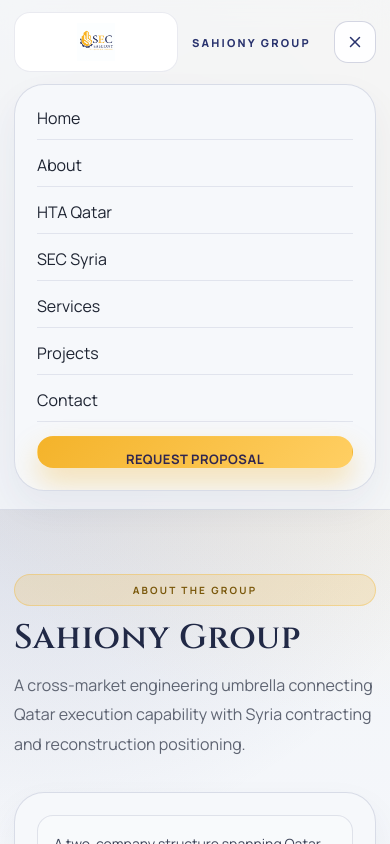
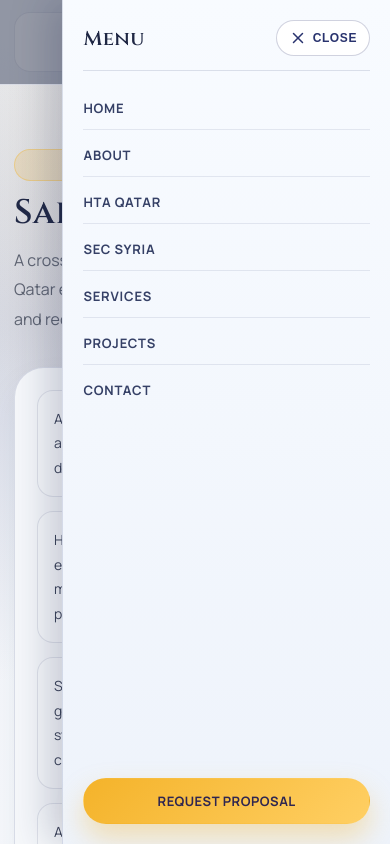
Before and after one commit to ahdajj/Sahiony-Group, a Next.js app: page /about in a window 390 px wide. Both pictures are taken after a click on the button "Open navigation menu". Shown: the top 844 px of the page. Built offline with nearby package versions, Linux system fonts and the light colour scheme.

Commit message:
Implement accessible mobile sidebar navigation drawer

```diff
--- a/app/globals.css
+++ b/app/globals.css
@@ -33,6 +33,10 @@
     radial-gradient(circle at 88% 8%, rgba(244, 179, 42, 0.18), transparent 26%),
     radial-gradient(circle at 8% 18%, rgba(41, 51, 110, 0.15), transparent 24%),
     linear-gradient(180deg, #eef1f6 0%, #f7f9fc 52%, #edf1f8 100%);
+}
+
+body.no-scroll {
+  overflow: hidden;
 }
 
 h1,
@@ -666,6 +670,11 @@
   padding-bottom: 0;
 }
 
+.mobile-drawer-backdrop,
+.mobile-drawer {
+  display: none;
+}
+
 .hero,
 .section,
 .card,
@@ -696,6 +705,99 @@
 
   .mobile-only {
     display: inline-flex;
+  }
+
+  .mobile-drawer-backdrop {
+    display: block;
+    position: fixed;
+    inset: 0;
+    background: rgba(20, 28, 56, 0.44);
+    opacity: 0;
+    visibility: hidden;
+    pointer-events: none;
+    transition: opacity 0.28s ease, visibility 0.28s ease;
+    z-index: 40;
+  }
+
+  .mobile-drawer-backdrop.open {
+    opacity: 1;
+    visibility: visible;
+    pointer-events: auto;
+  }
+
+  .mobile-drawer {
+    display: flex;
+    flex-direction: column;
+    position: fixed;
+    top: 0;
+    right: 0;
+    width: min(84vw, 360px);
+    height: 100dvh;
+    padding: 20px;
+    background: linear-gradient(180deg, #f8fbff, #eef3fb);
+    border-left: 1px solid rgba(41, 51, 110, 0.14);
+    box-shadow: -14px 0 36px rgba(28, 38, 77, 0.22);
+    transform: translateX(100%);
+    transition: transform 0.32s ease;
+    z-index: 41;
+  }
+
+  .mobile-drawer.open {
+    transform: translateX(0);
+  }
+
+  .mobile-drawer-header {
+    display: flex;
+    align-items: center;
+    justify-content: space-between;
+    gap: 10px;
+    padding-bottom: 14px;
+    border-bottom: 1px solid rgba(41, 51, 110, 0.14);
+  }
+
+  .mobile-drawer-header h2 {
+    font-size: 20px;
+    color: #1f2744;
+  }
+
+  .drawer-close-btn {
+    display: inline-flex;
+    align-items: center;
+    gap: 6px;
+    border-radius: 999px;
+    border: 1px solid rgba(41, 51, 110, 0.22);
+    background: #ffffff;
+    color: var(--navy);
+    font-weight: 700;
+    font-size: 12px;
+    letter-spacing: 0.05em;
+    text-transform: uppercase;
+    padding: 8px 12px;
+    cursor: pointer;
+  }
+
+  .mobile-drawer-nav {
+    display: grid;
+    gap: 4px;
+    margin-top: 16px;
+  }
+
+  .mobile-drawer-nav a {
+    border-bottom: 1px solid rgba(41, 51, 110, 0.1);
+    padding: 12px 0;
+    color: #354066;
+    font-size: 13px;
+    letter-spacing: 0.06em;
+    text-transform: uppercase;
+    font-weight: 700;
+  }
+
+  .mobile-drawer-nav a:last-child {
+    border-bottom: 0;
+  }
+
+  .mobile-drawer-cta {
+    margin-top: auto;
   }
 
   .brand-meta span {
--- a/components/site-header.tsx
+++ b/components/site-header.tsx
@@ -2,7 +2,7 @@
 
 import Link from 'next/link';
 import { Menu, X } from 'lucide-react';
-import { useState } from 'react';
+import { useEffect, useRef, useState } from 'react';
 import { LogoMark } from './logo-mark';
 
 const navItems = [
@@ -17,6 +17,58 @@
 
 export function SiteHeader() {
   const [open, setOpen] = useState(false);
+  const drawerRef = useRef<HTMLDivElement>(null);
+  const toggleButtonRef = useRef<HTMLButtonElement>(null);
+  const drawerId = 'mobile-nav-drawer';
+
+  // Keep page content from scrolling while the mobile drawer is open.
+  useEffect(() => {
+    document.body.classList.toggle('no-scroll', open);
+    return () => document.body.classList.remove('no-scroll');
+  }, [open]);
+
+  // Add keyboard accessibility: close on Escape and trap focus inside drawer.
+  useEffect(() => {
+    if (!open) {
+      return;
+    }
+
+    const drawer = drawerRef.current;
+    if (!drawer) {
+      return;
+    }
+
+    const focusable = drawer.querySelectorAll<HTMLElement>(
+      'a[href], button:not([disabled]), [tabindex]:not([tabindex="-1"])'
+    );
+
+    const first = focusable[0];
+    const last = focusable[focusable.length - 1];
+    first?.focus();
+
+    const onKeyDown = (event: KeyboardEvent) => {
+      if (event.key === 'Escape') {
+        setOpen(false);
+        toggleButtonRef.current?.focus();
+        return;
+      }
+
+      if (event.key !== 'Tab' || focusable.length === 0) {
+        return;
+      }
+
+      if (event.shiftKey && document.activeElement === first) {
+        event.preventDefault();
+        last?.focus();
+      } else if (!event.shiftKey && document.activeElement === last) {
+        event.preventDefault();
+        first?.focus();
+      }
+    };
+
+    document.addEventListener('keydown', onKeyDown);
+    return () => document.removeEventListener('keydown', onKeyDown);
+  }, [open]);
 
   return (
     <header className="topbar">
@@ -42,7 +94,10 @@
         </Link>
 
         <button
-          aria-label="toggle navigation"
+          ref={toggleButtonRef}
+          aria-label={open ? 'Close navigation menu' : 'Open navigation menu'}
+          aria-expanded={open}
+          aria-controls={drawerId}
           onClick={() => setOpen((v) => !v)}
           className="small-icon mobile-only"
           style={{ background: 'rgba(255,255,255,0.92)', color: '#29336e', borderColor: 'rgba(41,51,110,0.2)' }}
@@ -52,22 +107,36 @@
         </button>
       </div>
 
-      {open ? (
-        <div className="container mobile-nav">
-          <div className="card soft">
-            <div className="card-body card-grid">
+      <div className={`mobile-drawer-backdrop ${open ? 'open' : ''}`} onClick={() => setOpen(false)} aria-hidden="true" />
+
+      <aside
+        id={drawerId}
+        ref={drawerRef}
+        className={`mobile-drawer ${open ? 'open' : ''}`}
+        role="dialog"
+        aria-modal="true"
+        aria-label="Mobile navigation"
+      >
+        <div className="mobile-drawer-header">
+          <h2>Menu</h2>
+          <button type="button" className="drawer-close-btn" onClick={() => setOpen(false)}>
+            <X size={18} aria-hidden="true" />
+            <span>Close</span>
+          </button>
+        </div>
+
+        <nav className="mobile-drawer-nav" aria-label="Mobile site navigation">
           {navItems.map((item) => (
             <Link key={item.href} href={item.href} onClick={() => setOpen(false)}>
               {item.label}
             </Link>
           ))}
-              <Link href="/contact" className="btn btn-primary" onClick={() => setOpen(false)}>
+        </nav>
+
+        <Link href="/contact" className="btn btn-primary mobile-drawer-cta" onClick={() => setOpen(false)}>
           Request Proposal
         </Link>
-            </div>
-          </div>
-        </div>
-      ) : null}
+      </aside>
     </header>
   );
 }
```
Lines whose indentation alone changed are shown as unchanged.
